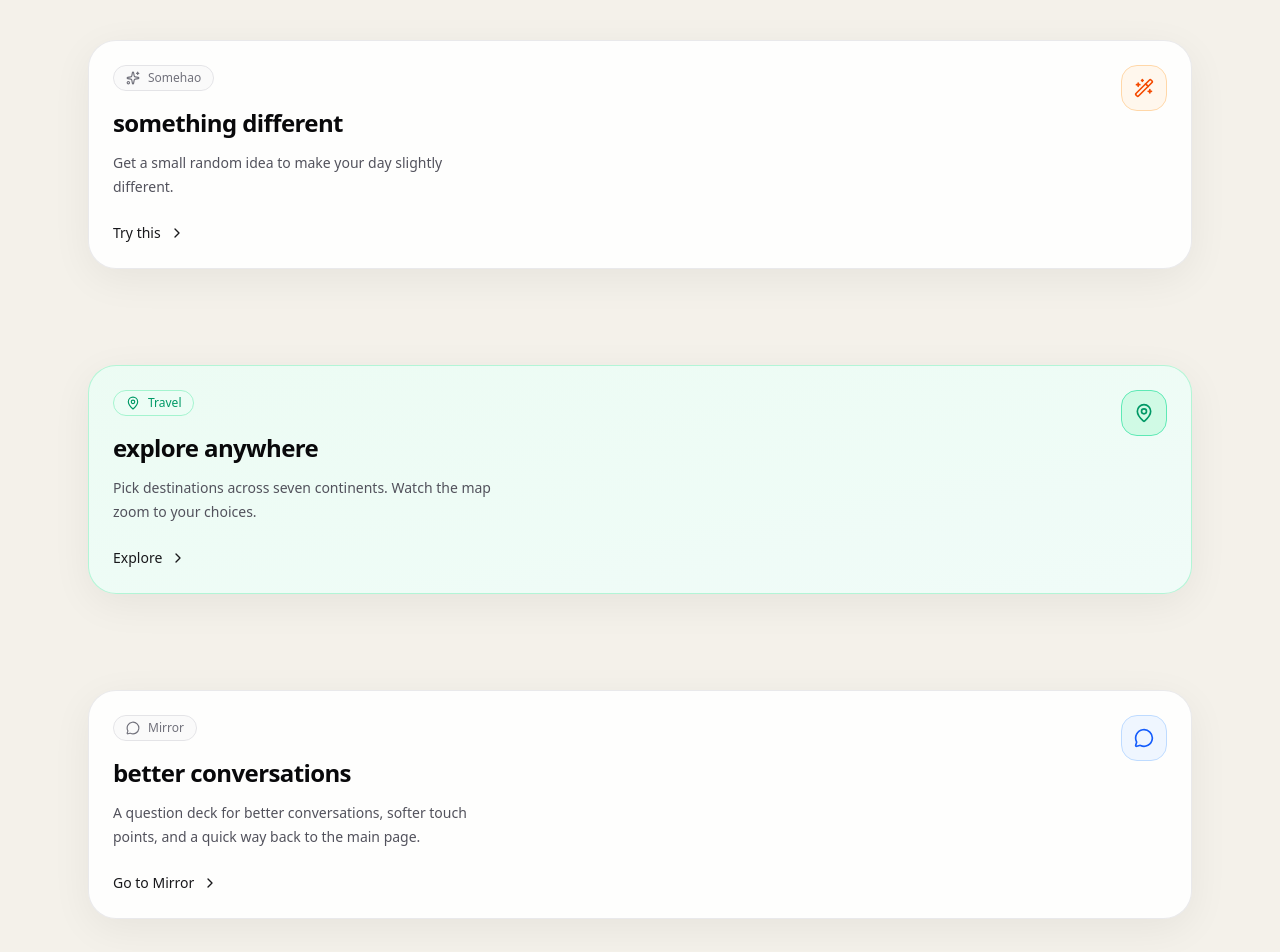
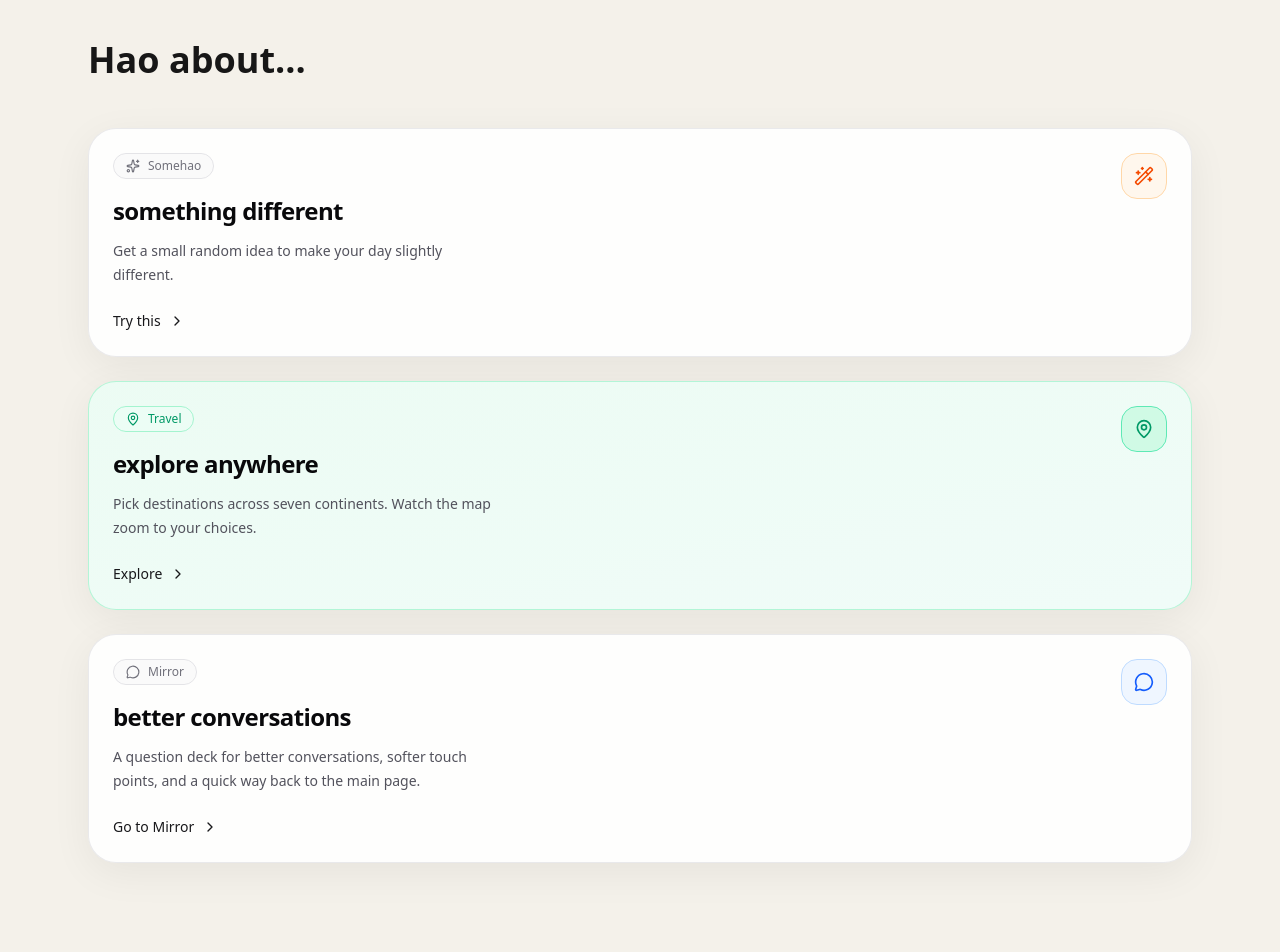
Before and after one commit to haohao13/Personal-Website, a Next.js app: page / in a window 1280 px wide. Shown: the part 1920-2872 px from the top of the page. Built offline with nearby package versions, Linux system fonts and the light colour scheme; no server answers; the database is empty.

Commit message:
feat: add 'Hao about...' section title before entry cards and reduce spacing between cards

```diff
--- a/app/page.tsx
+++ b/app/page.tsx
@@ -226,15 +226,15 @@ export default function PersonalWebsiteStarter() {
         </section>
 
         <section className="relative z-10 mx-auto max-w-6xl px-6 py-12">
-          <SomehaoEntryCard lang="en" />
-        </section>
+          <div className="mb-12">
+            <h2 className="text-3xl font-semibold md:text-4xl">Hao about...</h2>
+          </div>
 
-        <section className="relative z-10 mx-auto max-w-6xl px-6 py-12">
-          <TravelEntryCard lang="en" />
-        </section>
-
-        <section className="relative z-10 mx-auto max-w-6xl px-6 py-12">
-          <MirrorEntryCard lang="en" />
+          <div className="grid gap-6">
+            <SomehaoEntryCard lang="en" />
+            <TravelEntryCard lang="en" />
+            <MirrorEntryCard lang="en" />
+          </div>
         </section>
 
         <section className="relative z-10 mx-auto max-w-6xl px-6 py-16">
```
